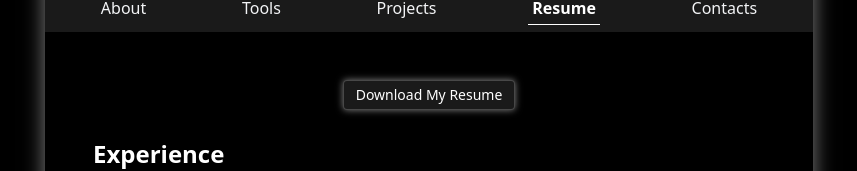
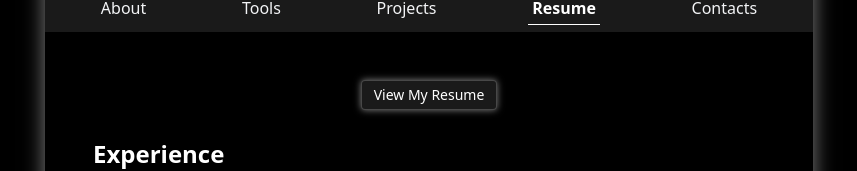
Before and after one commit to srishtinsaan/portfolioOfMine, a React (Vite) app: page /resume in a window 1280 px wide. Shown: the part 424-595 px from the top of the page, without its empty margins (211-1068 px from the left). Built offline with nearby package versions, Linux system fonts and the light colour scheme.

Commit message:
View Resume button

```diff
--- a/src/components/Resume.jsx
+++ b/src/components/Resume.jsx
@@ -1,11 +1,11 @@
 import React from 'react'
-import ResumeDownloadButton from './ResumeDownloadButton'
+import ResumeButton from './ResumeButton'
 
 function Resume() {
   return (
      <div className=''>
 
-      <ResumeDownloadButton/>
+      <ResumeButton/>
 
       {/* Experience */}
       <div className='w-full min-h-[80px]'>
--- /dev/null
+++ b/src/components/ResumeButton.jsx
@@ -0,0 +1,20 @@
+export default function ResumeButton() {
+  const handleView = () => {
+    const url =
+      "https://drive.google.com/file/d/1nrbz-W_57ICu2EuhHDXPVHf9L1yQnYDd/view?usp=sharing";
+    window.open(url, "_blank"); // opens resume in a new tab
+  };
+
+  return (
+    <div className="flex justify-center items-center mb-7">
+      <button
+        onClick={handleView}
+        className="p-1 px-3 text-sm rounded bg-white/10 border border-white/20
+        text-white backdrop-blur-md hover:bg-white hover:text-black
+        hover:font-semibold transition shadow-[0_0_7px_rgba(255,255,255,0.5)]"
+      >
+        View My Resume
+      </button>
+    </div>
+  );
+}
--- a/src/components/ResumeDownloadButton.jsx
+++ /dev/null
@@ -1,42 +0,0 @@
-import { useState } from "react";
-import { FaCheck, FaSpinner } from "react-icons/fa";
-
-export default function ResumeDownloadButton() {
-  const [status, setStatus] = useState("idle");
-
-  const handleDownload = () => {
-    setStatus("loading");
-
-    const url =
-      "https://drive.google.com/uc?export=download&id=1nrbz-W_57ICu2EuhHDXPVHf9L1yQnYDd";
-
-    // Instead of programmatic download, open link in new tab (works on mobile too)
-    window.open(url, "_blank");
-
-    setTimeout(() => {
-      setStatus("success");
-      setTimeout(() => setStatus("idle"), 2000);
-    }, 1500);
-  };
-
-  return (
-    <div className="flex justify-center items-center mb-7">
-      <button
-        onClick={handleDownload}
-        disabled={status === "loading"}
-        className={`flex items-center gap-2 p-1 px-3 text-sm rounded
-          bg-white/10 border border-white/20 text-white backdrop-blur-md
-          hover:bg-white hover:text-black transition hover:font-semibold
-          shadow-[0_0_7px_rgba(255,255,255,0.5)]
-          ${status === "loading" ? "opacity-80 cursor-not-allowed" : ""}
-        `}
-      >
-        {status === "loading" && <FaSpinner className="animate-spin text-white" />}
-        {status === "success" && <FaCheck className="text-white" />}
-        {status === "idle" && "Download My Resume"}
-        {status === "loading" && "Downloading..."}
-        {status === "success" && "Downloaded!"}
-      </button>
-    </div>
-  );
-}
```
